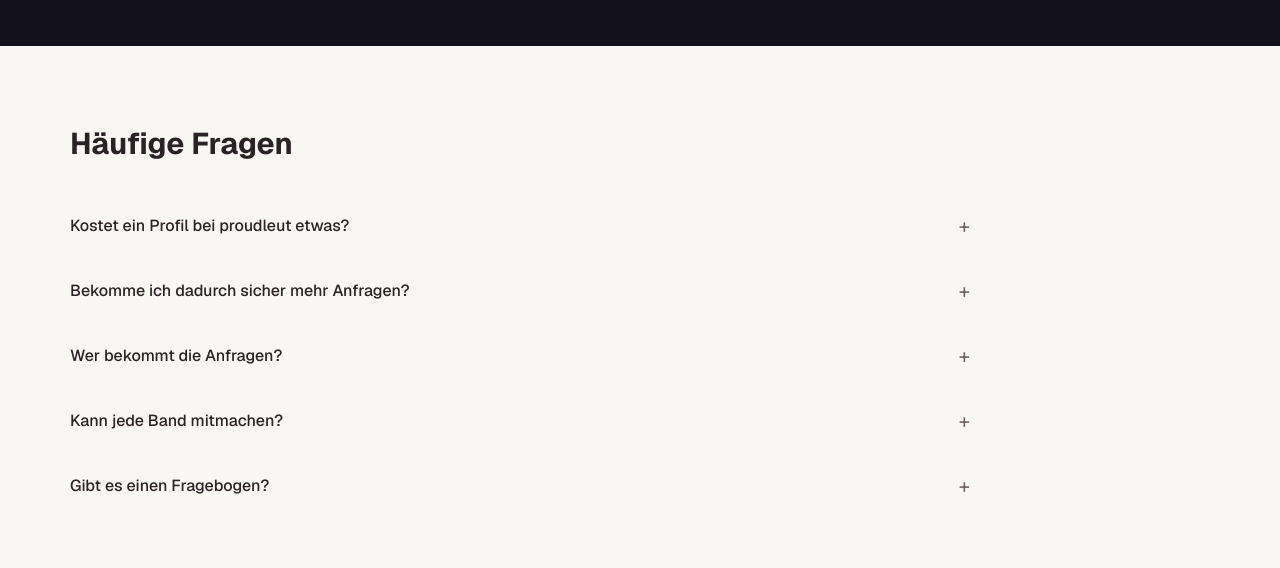
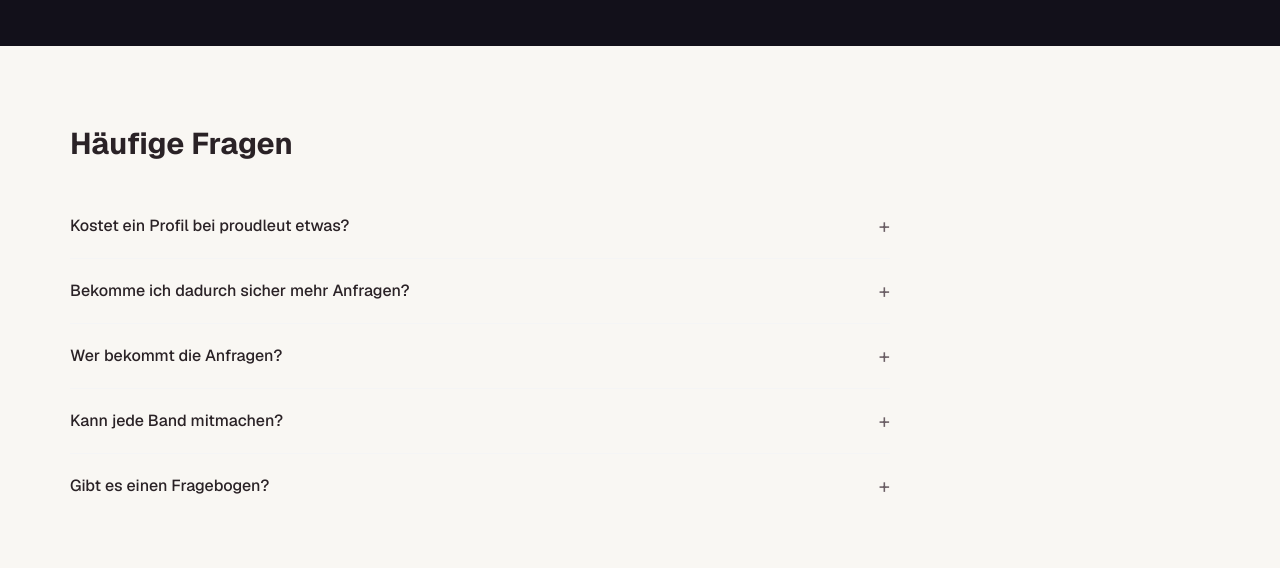
Before and after one commit to Aldr-boy/proudleut-website, a Next.js app: page /fuer-bands in a window 1280 px wide. Shown: the part 4300-4868 px from the top of the page. Built offline with nearby package versions, Linux system fonts and the light colour scheme.

Commit message:
refactor(layout): align faq prose width

```diff
--- a/app/fuer-bands/page.tsx
+++ b/app/fuer-bands/page.tsx
@@ -519,7 +519,7 @@
       {/* 6 — FAQ */}
       <section className="bg-pl-canvas py-16 md:py-20 px-4 sm:px-6">
         <div className="pl-container-shell">
-          <div className="max-w-[900px]">
+          <div className="max-w-[820px]">
           <h2 className="text-2xl md:text-3xl font-bold text-pl-text mb-8">
             Häufige Fragen
           </h2>
```
